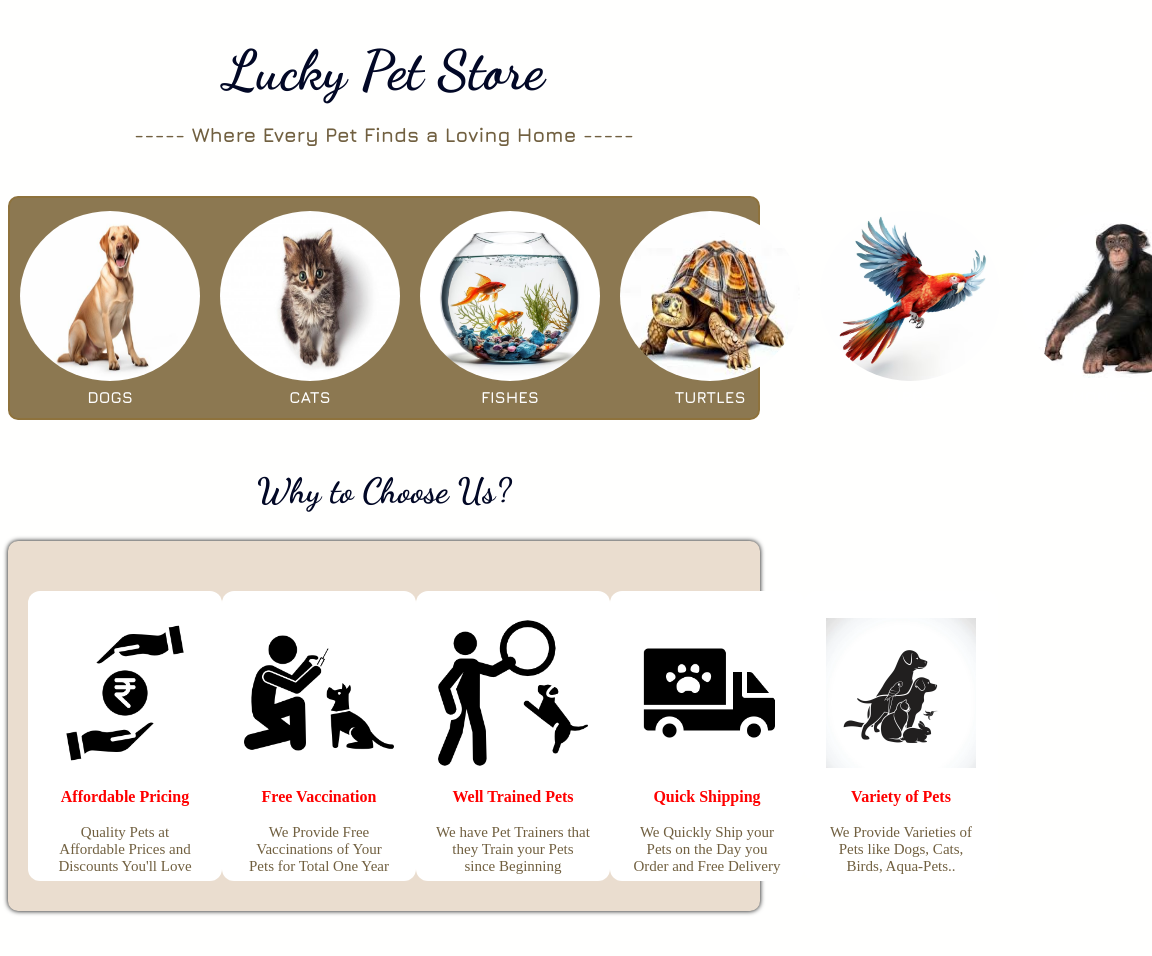
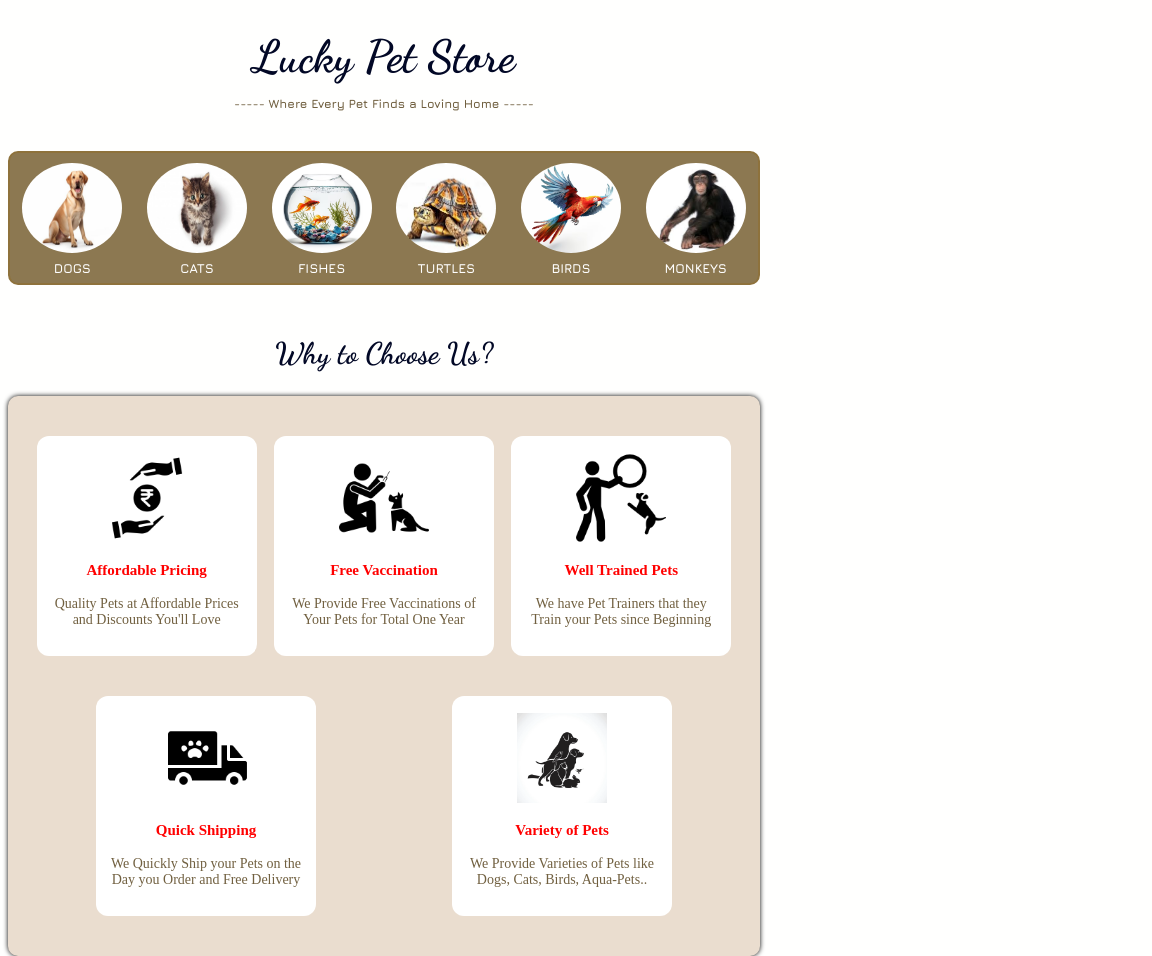
Before and after one commit to ShubhamB1022/Ass_24, a plain HTML site: page index.html in a window 768 px wide. Shown: the top 956 px of the page, 1152 px wide, since content can reach past the window. Drawn offline with nearby package versions, Linux system fonts and the light colour scheme.

Commit message:
added @mediaquries for tablet

```diff
--- a/style.css
+++ b/style.css
@@ -413,3 +413,210 @@ body{
 
 }
                                             /*Smartphone / Mobile Devices*/
+
+
+  @media screen and (min-width: 600px) and (max-width: 768px)             /*Tablet Devices*/
+  {
+      body{
+          background-color: #fffffe;
+      }
+      .heading{
+          text-align: center;
+          font-size: 45px;
+          color: #020826;
+          margin-bottom: 1px;
+      }
+      .dancing-script{
+          font-family: 'Dancing Script';
+      }
+      .jura{
+          font-family: 'Jura';
+      }
+
+      .sub-heading{
+          text-align: center;
+          color: #716040;
+          font-size: 12px;
+      }
+
+      .petnav-container{
+          height: 130px;
+          background-color: #8c7851;
+          display: flex;
+          flex-wrap: wrap;
+          justify-content: space-around;
+          border-radius: 10px;
+          border: 2px solid #8e723c;
+          margin-top: 40px;
+      }
+
+      .petnav-card{
+          height: 100px;
+          width: 100px;
+          padding: 7px;
+          margin: 0px;
+
+          &:hover{
+              transform: scale(1.05);
+              transition: 0.5s;
+          }
+      }
+
+      .petnav-img{
+          height: 90px;
+          width: 100px;
+          border-radius: 50%;
+          display: block;
+          margin: 3px auto;
+
+          &:hover{
+              box-shadow: 0 0 20px 0px black;
+          }
+
+      }
+
+      .petnav-name{
+          text-align: center;
+          margin-top: 7px;
+          font-family: 'Jura';
+          font-weight: bolder;
+          color: white;
+          font-size: small;
+
+          &:hover{
+              color: rgb(242, 242, 85);
+          }
+      }
+
+      .no-underline{
+          text-decoration: none;
+      }
+
+      .why-to-choose-heading{
+          text-align: center;
+          margin-top: 50px;
+          color:#020826;
+          font-size: 30px;
+      }
+
+      .why-to-choose-container{
+          height: 520px;
+          background-color: #eaddcf;
+          box-shadow: 0 0 5px 0 black;
+          display: flex;
+          flex-direction: row;
+          flex-wrap: wrap;
+          align-items: center;
+          border-radius: 10px;
+          margin-bottom: 10px;
+      }
+      .why-to-choose-card{
+          height: 200px;
+          width: 200px;
+          background-color: white;
+          margin: 20px auto;
+          border-radius: 12px;
+          padding: 10px;
+          &:hover{
+              box-shadow: 0 0 25px 5px black;
+              transition: 0.5s;
+          }
+      }
+
+      .why-to-choose-img{
+          height: 90px;
+          width: 90px;
+          display: block;
+          margin: 5px auto;
+          padding: 2px;
+      }
+
+      .why-to-choose-text{
+          text-align: center;
+          font-weight: bolder;
+          color: red;
+          padding: 2px;
+          font-size: 15px;
+      }
+
+      .why-to-choose-discription{
+          font-size: 14px;
+          text-align: center;
+          color: #716040;
+
+      }
+      .text-center{
+          text-align: center;
+      }
+      .pet-section-headings{
+          color:#020826;
+          font-size: 30px;
+          background-color: lightcyan;
+          margin-top: 80px;
+      }
+
+      .pet-section-container{
+          height: 2000px;
+          box-shadow: 0 0 10px 0px black;
+          border-radius: 10px;
+          display: flex;
+          justify-content: space-around;
+          flex-wrap: wrap;
+      }
+
+      .pet-section-card{
+          height: 390px;
+          width: 300px;
+          background-color: #eaddcf;
+          margin: 20px;
+          border-radius: 10px;
+          box-shadow: 0 0 10px 0 black;
+          margin-top: 40px;
+          &:hover{
+              box-shadow: 0 0 10px 1px black;
+              transform: scale(1.05);
+              transition: 0.5s;
+              cursor: pointer;
+          }
+
+      }
+
+      .pet-section-img{
+          height: 250px;
+          width: 250px;
+          display: block;
+          margin: 10px auto;
+          margin-top: 13px;
+          border-radius: 20px;
+      }
+
+      .pet-card-name{
+          font-weight: bolder;
+          margin-left: 10px;
+      }
+
+      .pet-card-price{
+          font-weight: 900;
+          margin-left: 10px;
+      }
+
+      .pet-card-btn{
+          display: block;
+          margin: 10px auto;
+          padding: 4px;
+          width: 150px;
+          background-color: #8c7851;
+          color: white;
+          border-radius: 20px;
+
+          &:hover{
+              width: 200px;
+              transition: 0.5s;
+              cursor: pointer;
+              background-color: green;
+          }
+      }
+
+
+  }
+                                              /*Tablet Devices*/
```
